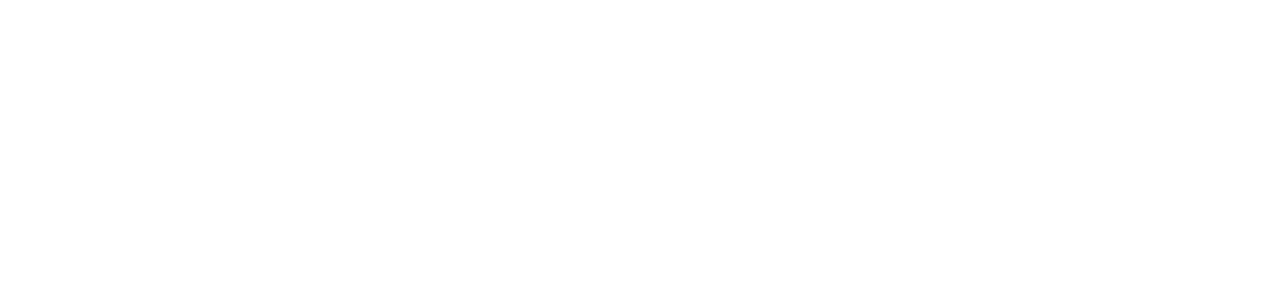
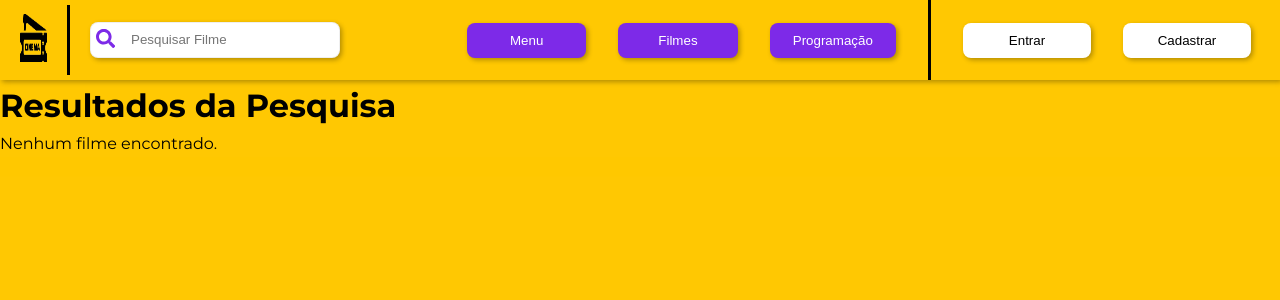
Before and after one commit to SandyLemos/Trabalho-Cinema, a React (Vite) app: page /search in a window 1280 px wide. Before the commit this address had no page. Shown: the top 300 px of the page. Built offline with nearby package versions, Linux system fonts and the light colour scheme.

Commit message:
feat: funcionalidade de pesquisar por titulo de filmes

```diff
--- a/src/App.jsx
+++ b/src/App.jsx
@@ -1,12 +1,17 @@
-import React from 'react';
-import { BrowserRouter as Router, Routes, Route } from 'react-router-dom';
-import Entrar from './pages/Entrar.jsx';
+import {BrowserRouter as Router, Routes, Route, Outlet} from 'react-router-dom';
 import Registrar from './pages/Registrar.jsx';
+import Barra_menu from "./pages/components/barra_menu.jsx";
+import Search from "./pages/components/Search.jsx";
+import Entrar from "./pages/Entrar.jsx";
 
 const App = () => {
     return (
         <Router>
             <Routes>
+                <Route element={<LayoutWithMenu />}>
+                    <Route path="/" element={<Barra_menu />} />
+                    <Route path="/search" element={<Search />} />
+                </Route>
                 <Route path="/entrar" element={<Entrar />} />
                 <Route path="/registrar" element={<Registrar />} />
             </Routes>
@@ -14,4 +19,15 @@
     );
 };
 
+const LayoutWithMenu = () => {
+    return (
+        <div>
+            <Barra_menu />
+            <main>
+                <Outlet />
+            </main>
+        </div>
+    );
+};
+
 export default App;
--- /dev/null
+++ b/src/pages/components/Search.jsx
@@ -0,0 +1,69 @@
+import React, { useEffect, useState } from 'react';
+import { useLocation } from 'react-router-dom';
+import filmes from "../../services/FilmesService.js";
+
+const Search = () => {
+    const location = useLocation();
+    const [films, setFilms] = useState([]);
+    const [loading, setLoading] = useState(false);
+    const [error, setError] = useState('');
+
+    // Pegando o parâmetro 'title' da URL
+    const query = new URLSearchParams(location.search).get('title');
+
+    useEffect(() => {
+        const fetchFilms = async () => {
+            // Se filmes foram passados através da navegação (state)
+            if (location.state && location.state.films) {
+                setFilms(location.state.films);
+            }
+            // Se houve erro na navegação anterior (state.error)
+            else if (location.state && location.state.error) {
+                setError(location.state.error);
+            }
+            // Caso contrário, realiza a busca com base no título na URL
+            else if (query) {
+                setLoading(true);
+                setError(''); // Limpa erro anterior
+                try {
+                    const response = await filmes.getFilmsByTitle(query);
+                    if (response && response.success && Array.isArray(response.films) && response.films.length > 0) {
+                        setFilms(response.films); // Atualiza a lista de filmes
+                    } else {
+                        setError('Nenhum filme encontrado.');
+                    }
+                } catch (err) {
+                    setError('Erro ao buscar filmes');
+                } finally {
+                    setLoading(false);
+                }
+            }
+        };
+
+        fetchFilms();
+    }, [location, query]);
+
+    return (
+        <div>
+            <h1>Resultados da Pesquisa</h1>
+            {loading && <p>Carregando...</p>}
+            {error && <p style={{ color: 'red' }}>{error}</p>}
+            {films.length > 0 ? (
+                <ul>
+                    {films.map((film) => (
+                        <li key={film.id_filme}>
+                            <h2>{film.titulo}</h2>
+                            <img src={film.poster_path} alt={film.titulo} />
+                            <p>{film.sinopse}</p>
+                            <p>Classificação: {film.classificacao_etaria}</p>
+                        </li>
+                    ))}
+                </ul>
+            ) : (
+                !loading && !error && <p>Nenhum filme encontrado.</p>
+            )}
+        </div>
+    );
+};
+
+export default Search;
--- a/src/pages/components/barra_menu.jsx
+++ b/src/pages/components/barra_menu.jsx
@@ -1,7 +1,49 @@
-import  styles from'./menu.module.css'
-import logo from '../assets/cinema_logo.png'
+import styles from'./menu.module.css'
+import logo from '../../assets/cinema_logo.png'
+import {FaSearch, FaSpinner} from "react-icons/fa";
+import {useState} from "react";
+import FilmesService from "../../services/FilmesService.js";
+import { useNavigate } from 'react-router-dom';
 
 function Barra_menu() {
+    const [query, setQuery] = useState('');
+    const [loading, setLoading] = useState(false);
+    const [error, setError] = useState('');
+    const navigate = useNavigate();
+
+    const handleSubmit = async (event) => {
+        event.preventDefault();
+
+        // Verifica se há algo digitado no campo de pesquisa
+        if (!query.trim()) {
+            return;
+        }
+
+        setLoading(true);
+        setError('');
+
+        try {
+            // Chama a API para buscar filmes
+            const response = await FilmesService.getFilmsByTitle(query);
+
+            if (response && response.success && Array.isArray(response.films)) {
+                const films = response.films;
+                // Navega para a página de resultados, passando os filmes
+                navigate(`/search?title=${encodeURIComponent(query)}`, { state: { films } });
+            }
+        } catch (err) {
+            setError(err.message || 'Erro desconhecido ao buscar filmes');
+        } finally {
+            setLoading(false);
+        }
+    };
+
+    // Função para lidar com mudanças no campo de pesquisa
+    const handleChange = (event) => {
+        setQuery(event.target.value);
+    };
+
+
     return (
         <div className={styles.menu}>
             {/* Div Responsavel pela Logo*/}
@@ -11,8 +53,20 @@
 
             {/* Div Responsavel pelo campo de pesquisa*/}
             <div>
-                <form action="">
-                     <input type="text" id={styles.pesquisa} placeholder='Pesquisar Filme'/>
+                <form onSubmit={handleSubmit}>
+                    <div className={styles.searchWrapper}>
+
+                        <input
+                            type="search"
+                            id={styles.pesquisa}
+                            value={query}
+                            onChange={handleChange}
+                            placeholder="Pesquisar Filme"
+                        />
+                        <button type="submit" className={styles.searchButton}>
+                            {loading ? <FaSpinner className={styles.searchIcon}/> : <FaSearch className={styles.searchIcon}/>}
+                        </button>
+                    </div>
                 </form>
             </div>
 
--- a/src/pages/components/menu.module.css
+++ b/src/pages/components/menu.module.css
@@ -29,13 +29,42 @@
     border-right: solid;
 }
 
-#pesquisa
-{
-    border-radius: 5px;
+#pesquisa {
+    position: relative;
+    border-radius: 8px;
     margin-left: 20px;
-    height: 1.9rem;
-    width: 33rem;
-    padding-left: 7px;
+    height: 2.3rem;
+    max-width: 45rem;
+    min-width: 6rem;
+    padding-left: 2.5rem;
+    padding-right: 3rem;
+    outline: none;
+    border: 1px solid #1111;
+    box-sizing: border-box;
+}
+
+
+.searchWrapper {
+    position: relative;
+    display: flex;
+    width: 100%;
+    max-width: 45rem;
+}
+
+.searchButton {
+    position: absolute;
+    left: 10px;
+    top: 50%;
+    transform: translateY(-50%);
+    background: transparent;
+    border: none;
+    padding: 0 1rem;
+    cursor: pointer;
+}
+
+.searchIcon {
+    color: #7d2ae8;
+    font-size: 1.2rem;
 }
 
 input::placeholder
--- a/src/repositories/FilmesRepository.js
+++ b/src/repositories/FilmesRepository.js
@@ -91,7 +91,7 @@
     // Métodos auxiliares
     handleFilmsResponse(response) {
         if (response.data.success && Array.isArray(response.data.films)) {
-            return response.data.films.films;
+            return response.data;
         } else {
             throw new Error("Formato de resposta inesperado");
         }
```
